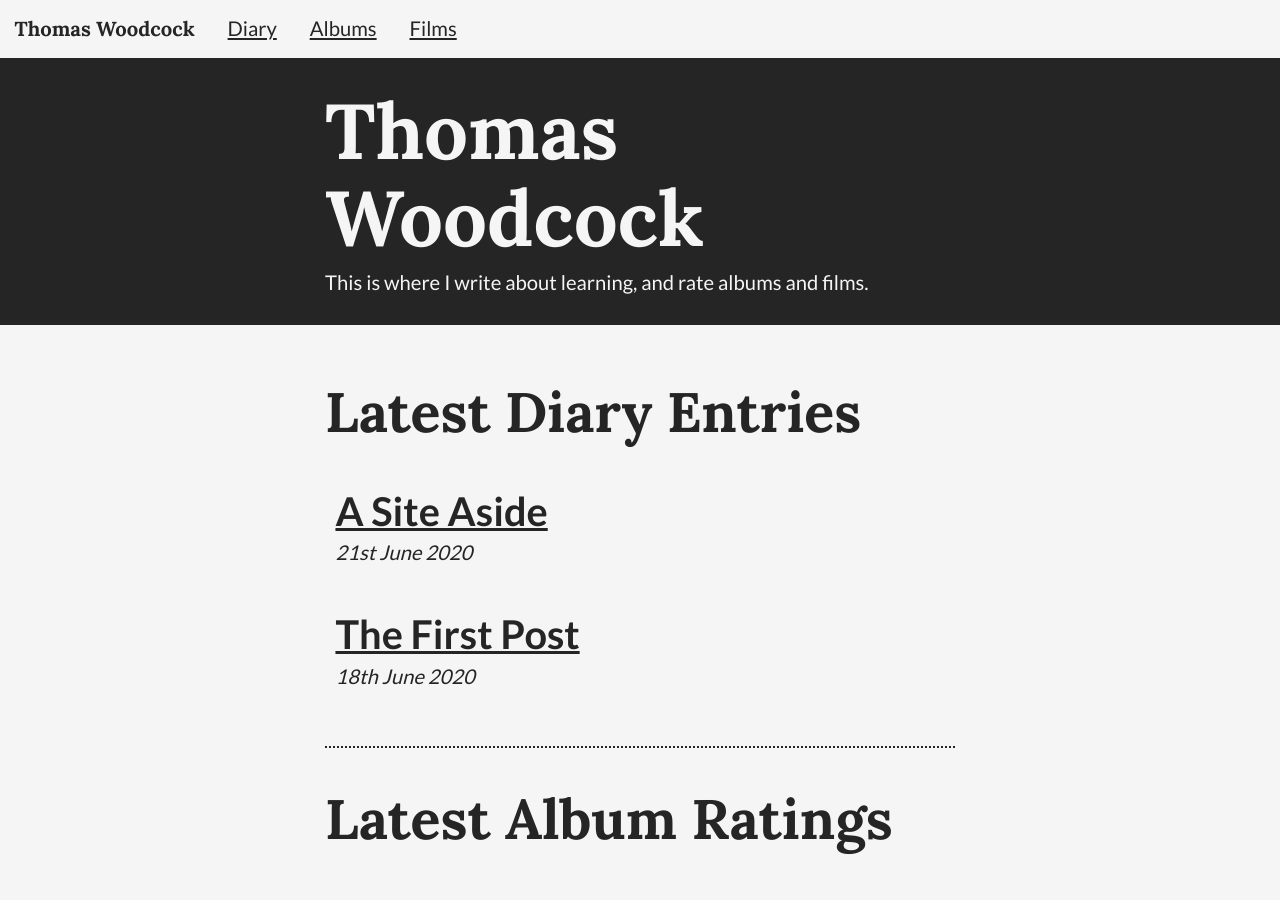
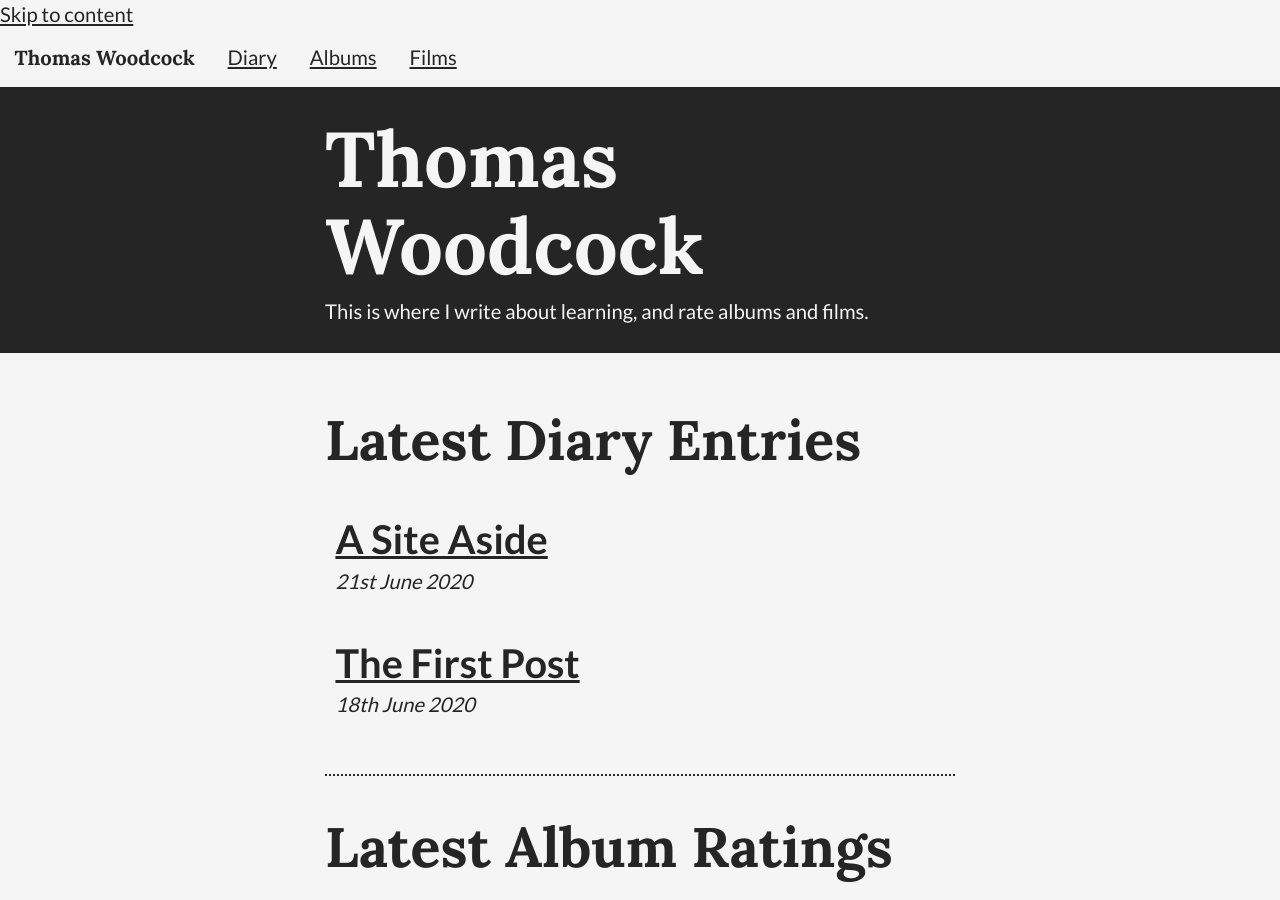
Before and after one commit to thomaswoodcock/thomaswoodcock.github.io, a Jekyll site: the page built from index.html, in a window 1280 px wide and 900 px high. Built offline with Jekyll 4.4.1, drawn with Linux system fonts in a browser that asks for light colours.

Commit message:
Adds skip link

```diff
--- a/_layouts/default.html
+++ b/_layouts/default.html
@@ -2,6 +2,7 @@
 <html lang="en">
   {% include head.html %}
   <body>
+    <a href="#main" class="skip">Skip to content</a>
     {% include header.html %}
     <main>{{ content }}</main>
     {% include footer.html %}
```
